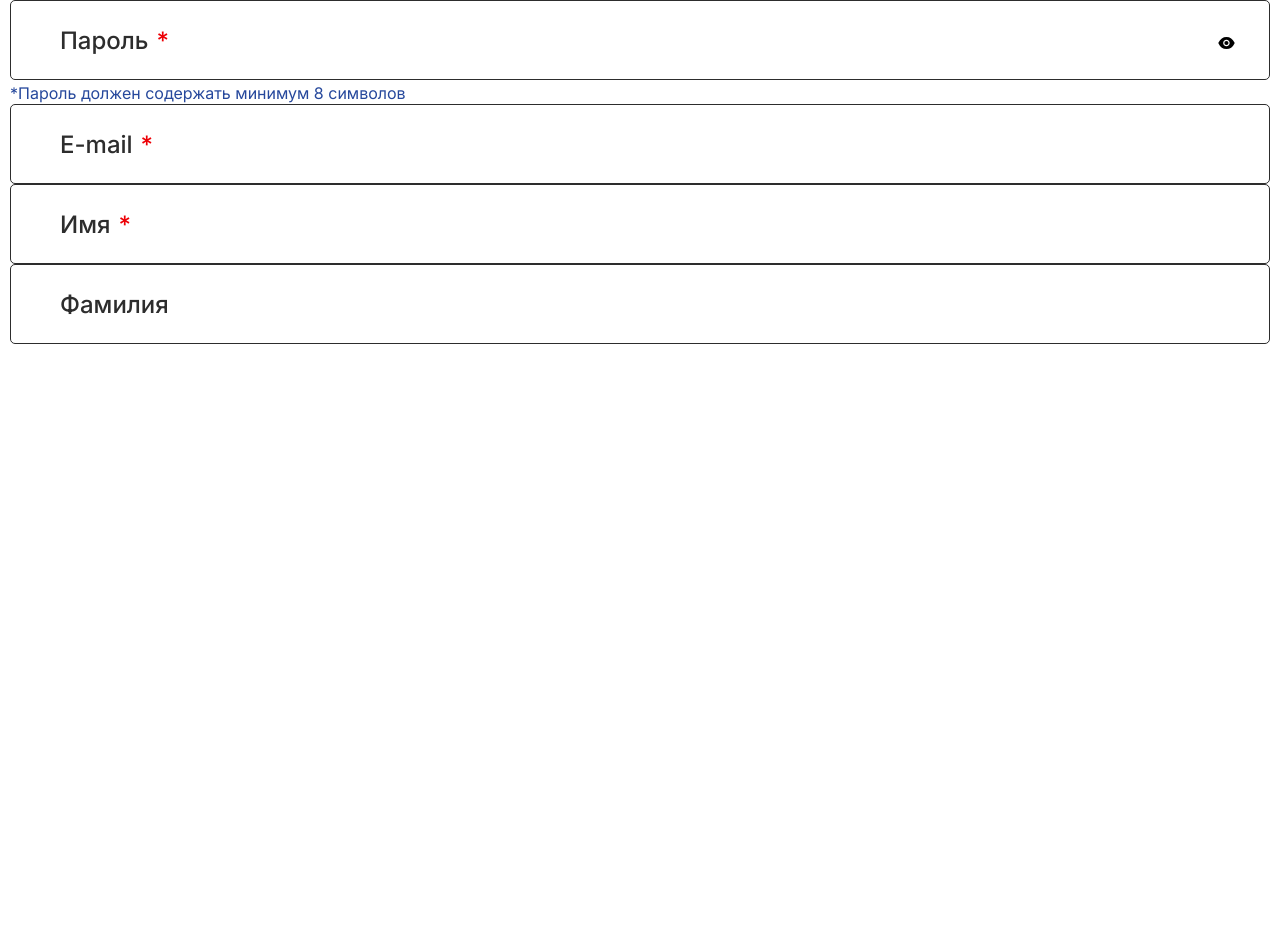
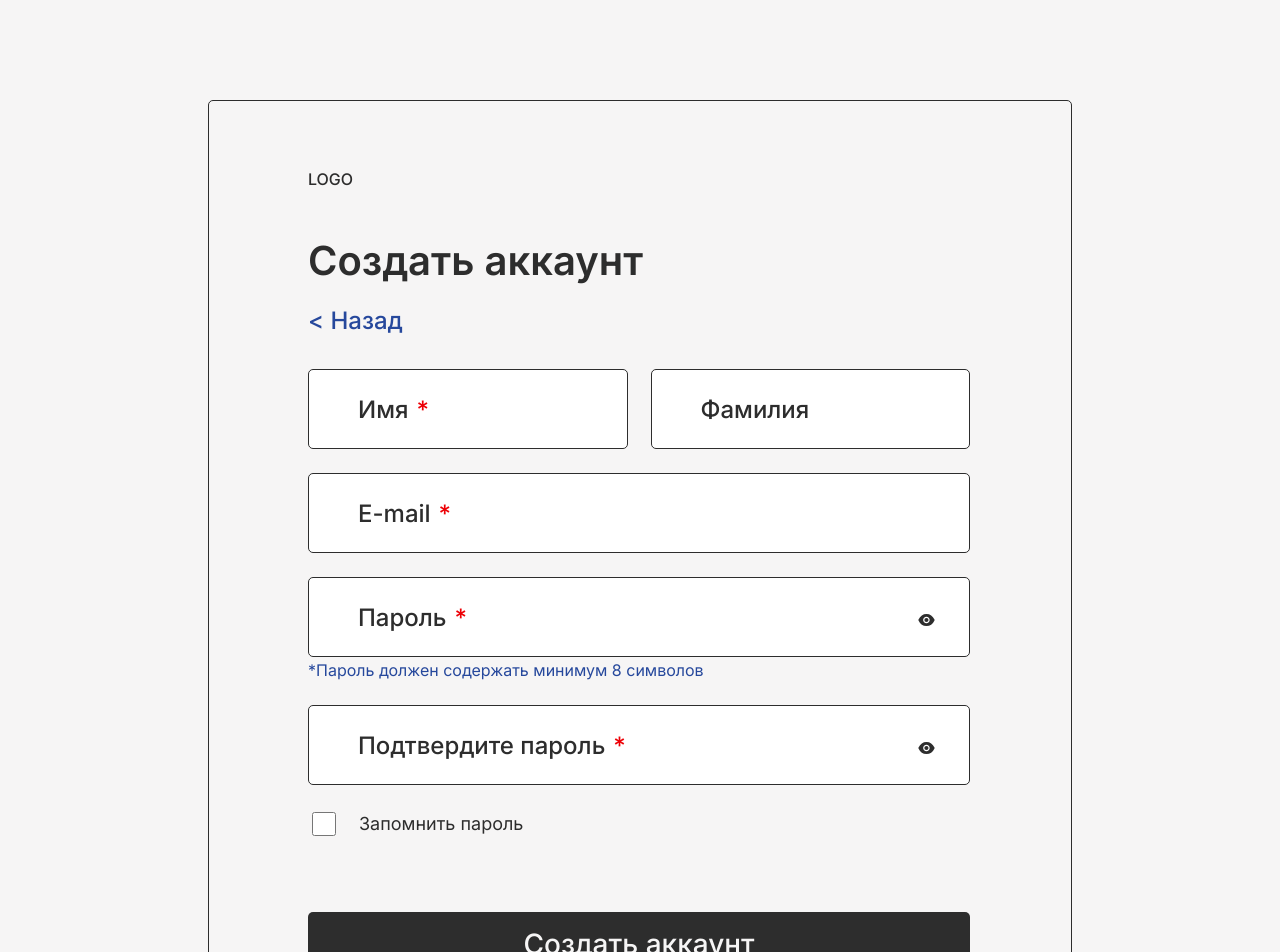
Before and after one commit to evgKireev/TWNSND, a React (Create React App) app: page /signup in a window 1280 px wide. Shown: the top 952 px of the page. Before the commit the page ends 800 px from the top, so only its background shows below. Built offline with nearby package versions, Linux system fonts and the light colour scheme.

Commit message:
add signup 2

```diff
--- a/src/components/UI/Input/Input.module.scss
+++ b/src/components/UI/Input/Input.module.scss
@@ -64,6 +64,19 @@
 }
 
 .password {
+  font-size: 18px;
+  line-height: 20px;
+  &:focus {
+    & + label {
+      top: 8px;
+      left: 50px;
+    }
+  }
+}
+
+.confirm {
+  font-size: 18px;
+  line-height: 20px;
   &:focus {
     & + label {
       top: 8px;
--- a/src/components/UI/Input/index.tsx
+++ b/src/components/UI/Input/index.tsx
@@ -19,6 +19,7 @@ type InputType = {
 
 export enum InputTypeEnum {
   Password = 'password',
+  ConfirmPassword = 'confirm',
   Email = 'email',
   LastName = 'lastname',
   FerstName = 'ferstname',
@@ -43,7 +44,7 @@ const Input: React.FC<InputType> = ({
   return (
     <div className={styles.wrap}>
       <input
-        id="text1"
+        id={typeInput}
         onBlur={onBlur}
         onChange={onChange}
         value={value}
@@ -60,7 +61,8 @@ const Input: React.FC<InputType> = ({
           [styles.setlabel]: value,
           [styles.errorLabel]: error,
           [styles.eldiz]: typeInput === 'lastname',
-          [styles.setlabelPassword]: typeInput === 'password' && value,
+          [styles.setlabelPassword]:
+            (typeInput === 'password' || typeInput === 'confirm') && value,
           [styles.setlabelName]:
             (typeInput === 'lastname' || typeInput === 'ferstname') && value,
         })}
@@ -68,7 +70,7 @@ const Input: React.FC<InputType> = ({
       >
         {labelText}
       </label>
-      {typeInput === 'password' && (
+      {(typeInput === 'password' || typeInput === 'confirm') && (
         <div
           className={styles.eye}
           onClick={() => setCheckPassword(!checkPassword)}
--- a/src/layout/ContainerLayout.module.scss
+++ /dev/null
@@ -1 +0,0 @@
-@import '../scss/vars';
--- /dev/null
+++ b/src/layout/FormContainer/FormContainer.module.scss
@@ -0,0 +1,50 @@
+@import '../../scss/vars';
+
+.inner {
+  margin: 100px auto 100px;
+  border: 1px solid $text_basic;
+  border-radius: 5px;
+  max-width: 864px;
+  padding: 68px 101px 68px 99px;
+  color: $text_basic;
+}
+
+.logo {
+  margin-bottom: 48px;
+}
+
+.title {
+  font-weight: 600;
+  font-size: 40px;
+  line-height: 48px;
+  margin-bottom: 24px;
+}
+
+.innerLink {
+  display: flex;
+  gap: 20px;
+  margin-bottom: 36px;
+}
+
+.text {
+  font-weight: 500;
+  font-size: 24px;
+  line-height: 24px;
+}
+.link {
+  font-weight: 500;
+  font-size: 24px;
+  line-height: 24px;
+  color: $button_1;
+}
+
+.polis {
+  font-weight: 500;
+  font-size: 22px;
+  line-height: 27px;
+  margin-top: 48px;
+  span {
+    color: $button_1;
+    cursor: pointer;
+  }
+}
--- /dev/null
+++ b/src/layout/FormContainer/index.tsx
@@ -0,0 +1,46 @@
+import { ReactElement } from 'react'
+import styles from './FormContainer.module.scss'
+
+type FormContainerType = {
+  logo: string
+  title: string
+  link: string
+  textLink: string
+  text: string
+  children: ReactElement
+}
+
+const FormContainer: React.FC<FormContainerType> = ({
+  logo,
+  title,
+  children,
+  link,
+  textLink,
+  text,
+}) => {
+  console.log(styles)
+  return (
+    <div className={styles.inner}>
+      <div className={styles.logo}>{logo}</div>
+      <h1 className={styles.title}>{title}</h1>
+      <div className={styles.innerLink}>
+        {title === 'Войти' ? <p className={styles.text}>{text}</p> : null}
+        <a
+          className={styles.link}
+          href={link}
+        >
+          {textLink}
+        </a>
+      </div>
+      <div>{children}</div>
+      <div className={styles.polis}>
+        Создавая аккаунт, вы соглашаетесь с
+        <span>
+          политикой конфиденциальности и условиями использования LOGO
+        </span>
+      </div>
+    </div>
+  )
+}
+
+export default FormContainer
--- a/src/pages/SignUp/SignUp.module.scss
+++ b/src/pages/SignUp/SignUp.module.scss
@@ -1,5 +1,7 @@
 @import '../../scss/vars';
+
 .errorMessage {
+  margin-top: 8px;
   font-weight: 400;
   font-size: 16px;
   line-height: 130%;
@@ -13,3 +15,30 @@
   line-height: 130%;
   color: $button_1;
 }
+
+.innerInput {
+  display: flex;
+  flex-direction: column;
+  gap: 24px;
+}
+
+.innerName {
+  display: flex;
+  gap: 23px;
+}
+
+.checkbox {
+  input {
+    width: 24px;
+    height: 24px;
+  }
+  display: flex;
+  align-items: center;
+  gap: 20px;
+  margin-bottom: 49px;
+  span {
+    font-weight: 400;
+    font-size: 18px;
+    line-height: 130%;
+  }
+}
--- a/src/pages/SignUp/index.tsx
+++ b/src/pages/SignUp/index.tsx
@@ -1,20 +1,30 @@
 import { useState } from 'react'
+import Button, { ButtonTypes } from '../../components/UI/Button'
 import Input, { InputTypeEnum } from '../../components/UI/Input'
+import FormContainer from '../../layout/FormContainer/index'
 import styles from './SignUp.module.scss'
 
 const SignUp = () => {
   const [email, setEmail] = useState('')
   const [password, setPassword] = useState('')
+  const [passwordConfirm, setPasswordConfirm] = useState('')
   const [ferstName, setFerstName] = useState('')
   const [lastName, setLastName] = useState('')
   const [emailDirty, setEmailDirty] = useState(false)
   const [passwordDirty, setPasswordDirty] = useState(false)
+  const [passworConfirmdDirty, setPasswordConfirmDirty] = useState(false)
   const [ferstNameDirty, setFerstNameDirty] = useState(false)
   const [okPassword, setOkPassword] = useState<boolean | undefined>(undefined)
+  const [okPasswordConfirm, setOkPasswordConfirm] = useState<
+    boolean | undefined
+  >(undefined)
   const [okMail, setOkMail] = useState<boolean | undefined>(undefined)
   const [okName, setOkName] = useState<boolean | undefined>(undefined)
   const [emailError, setEmailError] = useState('E-mail не может быть пустым')
   const [passwordError, setPasswordError] = useState(
+    '*Пароль должен содержать минимум 8 символов'
+  )
+  const [passwordConfirmError, setPasswordConfirmError] = useState(
     '*Пароль должен содержать минимум 8 символов'
   )
   const [ferstNameError, setFerstNameError] = useState(
@@ -25,6 +35,9 @@ const SignUp = () => {
     switch (e.target.name) {
       case 'Пароль':
         setPasswordDirty(true)
+        break
+      case 'Подтвердите пароль':
+        setPasswordConfirmDirty(true)
         break
       case 'E-mail':
         setEmailDirty(true)
@@ -64,6 +77,25 @@ const SignUp = () => {
     }
   }
 
+  const passworwConfirmHandler = (e: React.ChangeEvent<HTMLInputElement>) => {
+    setPasswordConfirm(e.target.value)
+    if (e.target.value.length < 8) {
+      setPasswordConfirmError('*Пароль должен содержать минимум 8 символов')
+      setOkPasswordConfirm(false)
+      if (!e.target.value) {
+        setPasswordConfirmError('Пароль не может быть пустым')
+        setOkPasswordConfirm(false)
+      }
+      if (e.target.value !== password) {
+        setPasswordConfirmError('Пароль не совпадает')
+        setOkPasswordConfirm(false)
+      }
+    } else {
+      setPasswordConfirmError('')
+      setOkPasswordConfirm(true)
+    }
+  }
+
   const ferstNameHandler = (e: React.ChangeEvent<HTMLInputElement>) => {
     setFerstName(e.target.value)
     if (!e.target.value) {
@@ -76,7 +108,63 @@ const SignUp = () => {
   }
 
   return (
-    <div>
+    <FormContainer
+      logo={'LOGO'}
+      title={'Создать аккаунт'}
+      link={''}
+      textLink={'< Назад'}
+      text={''}
+    >
+      <div className={styles.innerInput}>
+        <div className={styles.innerName}>
+          <div className={styles.label}>
+            <Input
+              onBlur={blurHandler}
+              type="text"
+              labelText={'Имя'}
+              name={'Имя'}
+              disabled={false}
+              typeInput={InputTypeEnum.FerstName}
+              value={ferstName}
+              onChange={(e) => ferstNameHandler(e)}
+              error={Boolean(ferstNameDirty && ferstNameError)}
+              okValidat={okName}
+            />
+            {ferstNameDirty && ferstNameError && (
+              <div className={styles.errorMessage}>{ferstNameError}</div>
+            )}
+          </div>
+          <div className={styles.label}>
+            <Input
+              onBlur={() => {}}
+              type="text"
+              labelText={'Фамилия'}
+              name={'Фамилия'}
+              disabled={false}
+              typeInput={InputTypeEnum.LastName}
+              value={lastName}
+              onChange={(e) => setLastName(e.target.value)}
+            />
+          </div>
+        </div>
+        <div className={styles.label}>
+          <Input
+            onBlur={blurHandler}
+            type="text"
+            labelText={'E-mail'}
+            name={'E-mail'}
+            disabled={false}
+            typeInput={InputTypeEnum.Email}
+            value={email}
+            onChange={(e) => emailHandler(e)}
+            error={Boolean(emailDirty && emailError)}
+            okValidat={okMail}
+          />
+          {emailDirty && emailError && (
+            <div className={styles.errorMessage}>{emailError}</div>
+          )}
+        </div>
+        <div className={styles.label}>
           <Input
             onBlur={blurHandler}
             type="password"
@@ -93,52 +181,37 @@ const SignUp = () => {
             <div className={styles.errorMessage}>{passwordError}</div>
           ) : (
             <div className={styles.passwordInfo}>
-          {' '}
               *Пароль должен содержать минимум 8 символов
             </div>
           )}
+        </div>
+        <div className={styles.label}>
           <Input
             onBlur={blurHandler}
-        type="text"
-        labelText={'E-mail'}
-        name={'E-mail'}
+            type="password"
+            labelText={'Подтвердите пароль'}
+            name={'Подтвердите пароль'}
             disabled={false}
-        typeInput={InputTypeEnum.Email}
-        value={email}
-        onChange={(e) => emailHandler(e)}
-        error={Boolean(emailDirty && emailError)}
-        okValidat={okMail}
+            typeInput={InputTypeEnum.ConfirmPassword}
+            value={passwordConfirm}
+            onChange={(e) => passworwConfirmHandler(e)}
+            error={Boolean(passworConfirmdDirty && passwordConfirmError)}
+            okValidat={okPasswordConfirm}
           />
-      {emailDirty && emailError && (
-        <div className={styles.errorMessage}>{emailError}</div>
+          {passworConfirmdDirty && passwordConfirmError && (
+            <div className={styles.errorMessage}>{passwordConfirmError}</div>
           )}
-      <Input
-        onBlur={blurHandler}
-        type="text"
-        labelText={'Имя'}
-        name={'Имя'}
-        disabled={false}
-        typeInput={InputTypeEnum.FerstName}
-        value={ferstName}
-        onChange={(e) => ferstNameHandler(e)}
-        error={Boolean(ferstNameDirty && ferstNameError)}
-        okValidat={okName}
-      />
-      {ferstNameDirty && ferstNameError && (
-        <div className={styles.errorMessage}>{ferstNameError}</div>
-      )}
-
-      <Input
-        onBlur={() => {}}
-        type="text"
-        labelText={'Фамилия'}
-        name={'Фамилия'}
-        disabled={false}
-        typeInput={InputTypeEnum.LastName}
-        value={lastName}
-        onChange={(e) => setLastName(e.target.value)}
+        </div>
+        <div className={styles.checkbox}>
+          <input type="checkbox" />
+          <span>Запомнить пароль</span>
+        </div>
+        <Button
+          title={'Создать аккаунт'}
+          type={ButtonTypes.Secondary}
         />
       </div>
+    </FormContainer>
   )
 }
 
--- a/src/scss/_vars.scss
+++ b/src/scss/_vars.scss
@@ -1,3 +1,4 @@
+$bg: #f6f5f5;
 $text_basic: #2d2d2d;
 $backgr_white: #f6f5f5;
 $button_1: #26489c;
--- a/src/scss/app.scss
+++ b/src/scss/app.scss
@@ -9,7 +9,7 @@ body {
 body {
   font-family: 'Inter', Roboto, system-ui, Tahoma, sans-serif;
   font-weight: 500;
-  background-color: white;
+  background-color: $bg;
 }
 
 .container {
```
Also changed, not shown: src/components/UI/Button/Button.module.scss (+8 -4 lines), src/layout/index.tsx (deleted, +0 -19 lines). Lines whose indentation alone changed are shown as unchanged.
